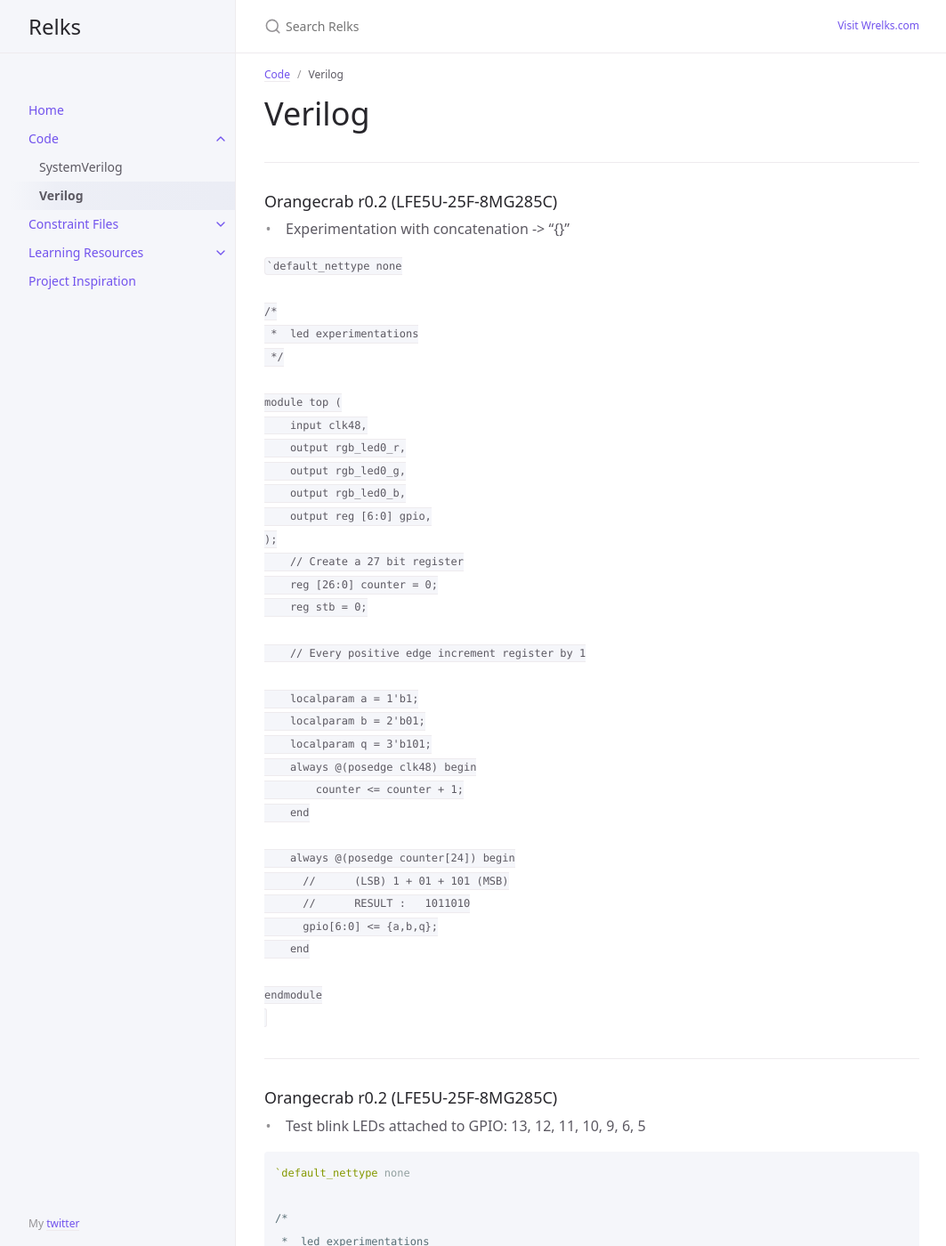
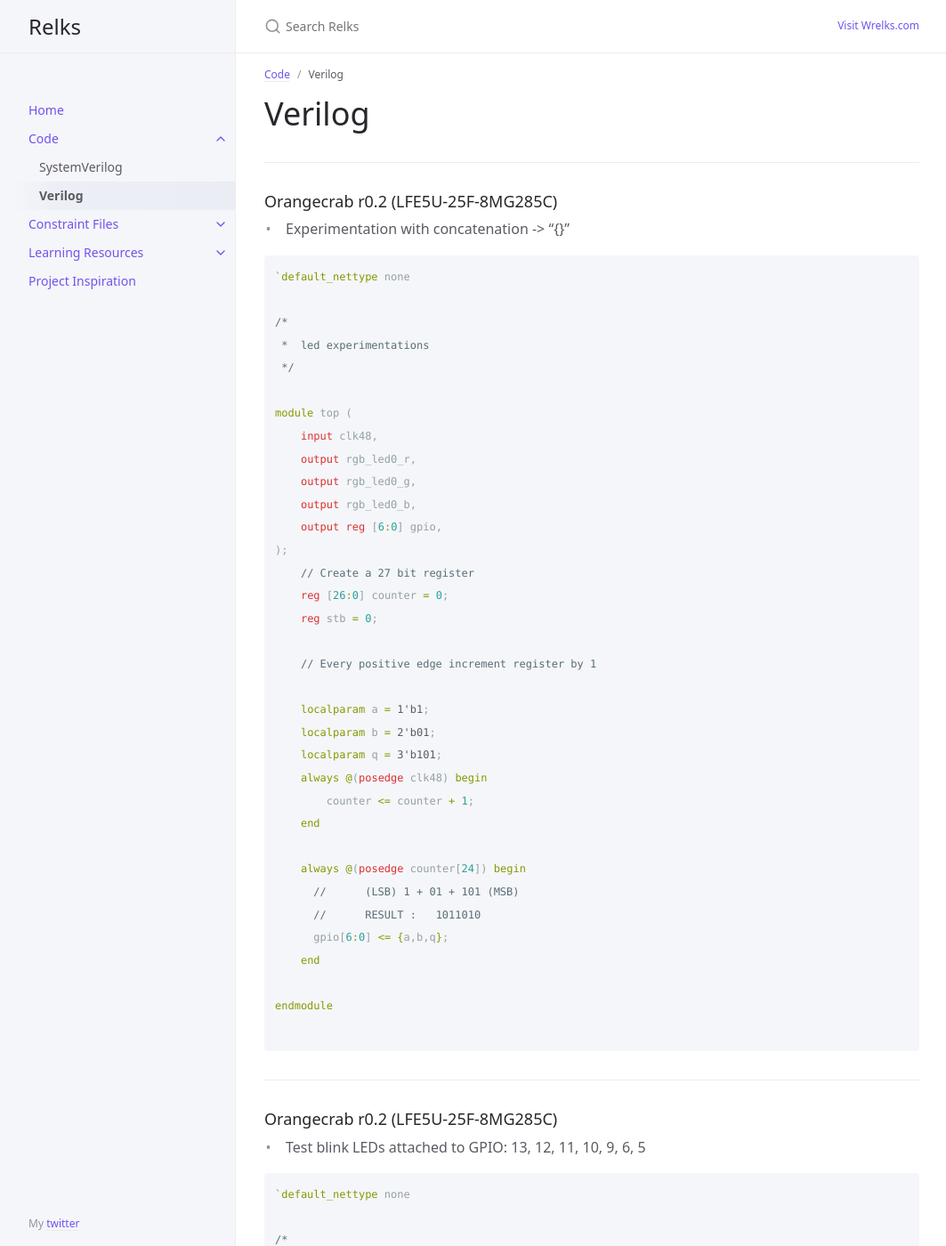
Before and after one commit to relksorg/relksorg.github.io, a Jekyll site: the page built from docs/code/Verilog.md, in a window 1280 px wide and 1400 px high. Shown: the whole window at 89% size, without its empty margins (107-1170 px from the left). Built offline with Jekyll 4.4.1, drawn with Linux system fonts in a browser that asks for light colours.

Commit message:
Update Verilog.md

````diff
--- a/docs/code/Verilog.md
+++ b/docs/code/Verilog.md
@@ -12,7 +12,7 @@ nav_order: 2
 ### Orangecrab r0.2 (LFE5U-25F-8MG285C)
 * Experimentation with concatenation -> "{}"
 
-```Verilog
+```verilog
 `default_nettype none
 
 /*
````
